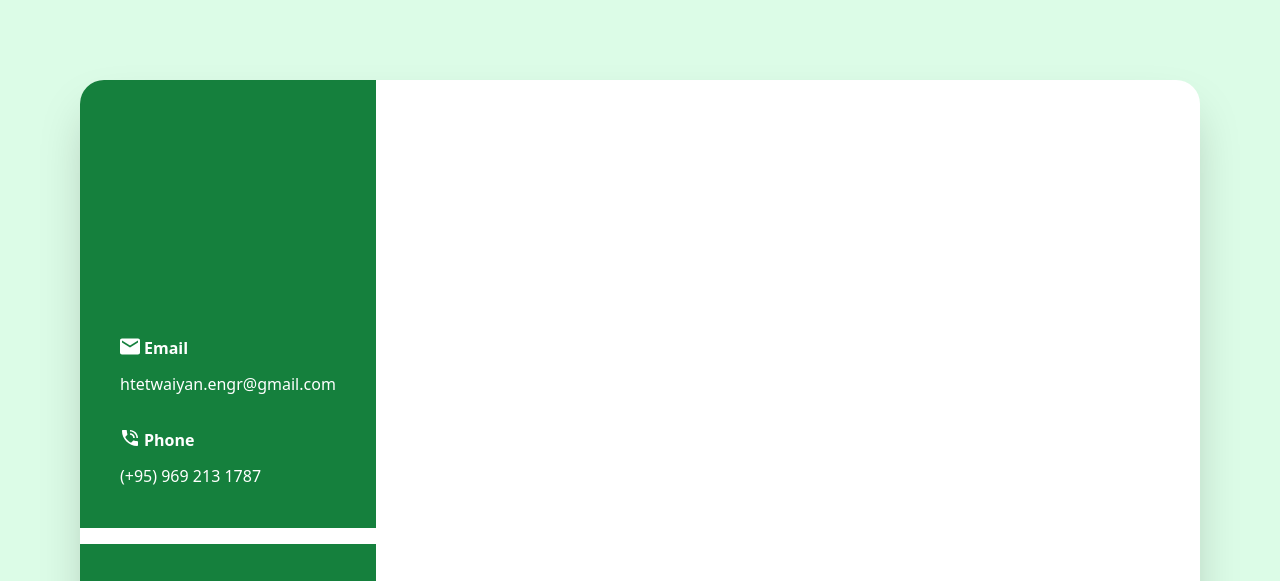
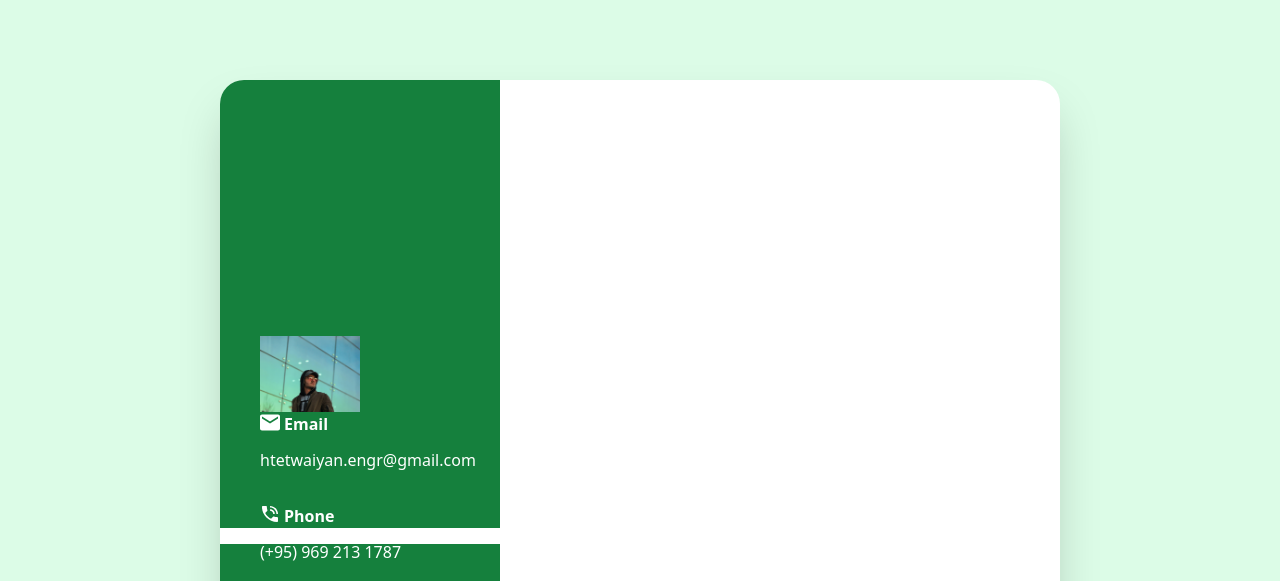
Before and after one commit to waiyansama/big-dev-soon-business-card-freerun-lzrhjk, a plain HTML site: page index.html in a window 1280 px wide. Shown: the top 581 px of the page. Drawn offline with nearby package versions, Linux system fonts and the light colour scheme.

Commit message:
style: user image

```diff
--- a/index.html
+++ b/index.html
@@ -9,9 +9,16 @@
   </head>
   <body class="h-screen w-screen bg-green-100 p-20">
     <!-- Place below is for your own exciting code -->
-    <div class="bg-white rounded-3xl shadow-2xl h-full flex overflow-hidden">
-      <div class="bg-green-700 text-white flex flex-col justify-end">
+    <div
+      class="bg-white rounded-3xl shadow-2xl w-3/4 h-full mx-auto flex overflow-hidden relative"
+    >
+      <div
+        class="bg-green-700 text-white flex flex-col justify-end w-1/3 static"
+      >
         <div class="mx-10">
+          <div
+            class="bg-[url('assets/images/user-photo.jpg')] bg-no-repeat bg-cover 2xl:absolute 2xl:w-1/3 2xl:h-4/5 w-1/2 h-1/2 2xl:top-14 2xl:left-80 2xl:z-10"
+          ></div>
           <div>
             <h2 class="font-semibold flex">
               <img
@@ -49,7 +56,7 @@
           </div>
         </div>
       </div>
-      <div></div>
+      <div class="colums-9"></div>
     </div>
     <!-- Change the [ME] part to your own name/GitHub link -->
     <div class="footer">
```
